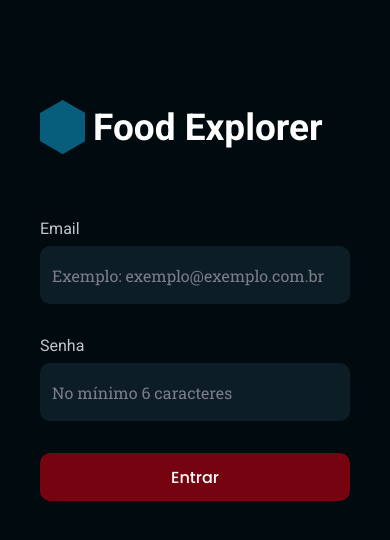
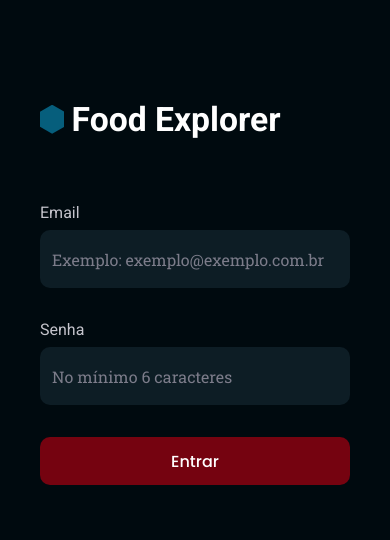
Before and after one commit to AdrielKlem/food-explorer-frontend, a React (Vite) app: page / in a window 390 px wide. Shown: the top 540 px of the page. Built offline with nearby package versions, Linux system fonts and the light colour scheme.

Commit message:
update logo

```diff
--- a/src/components/Logo/styles.js
+++ b/src/components/Logo/styles.js
@@ -8,7 +8,7 @@ export const Container = styled.div`
 
     > h1 {
         font-family: ${({ theme }) => theme.FONT_FAMILY.ROBOTO};
-        font-size: 3.7rem;
+        font-size: clamp(1.6rem, 3vw + 2.2rem , 4.8rem);
         font-style: normal;
         font-weight: 700;
         line-height: normal;
@@ -19,6 +19,6 @@ export const LogoSimbol = styled.div`
     background: url(${simbol}) no-repeat center;
     background-size: cover;
 
-    width: 4.5rem;
-    height: 5.5rem;
+    width: clamp(1.5rem, 5vw + 0.4rem , 4.5rem);
+    height: clamp(2.5rem, 6vw + 0.5rem , 5.5rem);
 `
```
